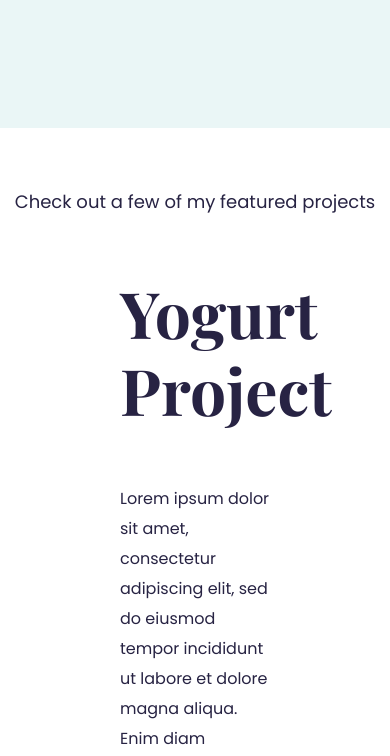
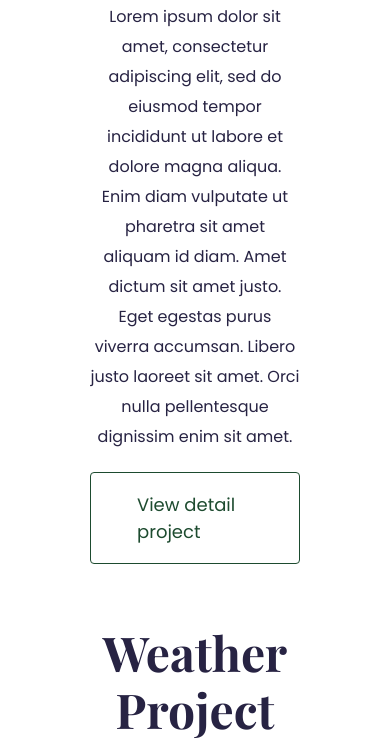
Before and after one commit to tcook88/responsive-portfolio, a plain HTML site: page index.html in a window 390 px wide. Shown: the part 715-1471 px from the top of the page. Drawn offline with nearby package versions, Linux system fonts and the light colour scheme; a web font is replaced by a local one.

Commit message:
Updated responsive

```diff
--- a/css/style.css
+++ b/css/style.css
@@ -62,8 +62,12 @@ p {
     border: 1px solid #1D4B2F;
 }
 
+ .hero a:hover {
+    color: white;
+}
+
 a:hover {
-    color: white;
+    color: #1D4B2F;
 }
 
 .button-primary {
@@ -87,3 +91,33 @@ a:hover {
 .row {
     padding: 60px;
 }
+
+@media (max-width: 990px) {
+    .hero {
+        padding: 80px 20px;
+    }
+    h1 {
+        font-size: 64px;
+    }
+
+    h2 {
+        text-align: center;
+        font-size: 48px;
+    }
+
+    p {
+        text-align: center;
+        margin-top: 20px;
+        margin-bottom: 20px;
+    }
+
+    .button-primary {
+        display: flex;
+        flex-grow: 1;
+        justify-content: center;
+    }
+
+    .row {
+        padding: 30px;
+    }
+}
```
